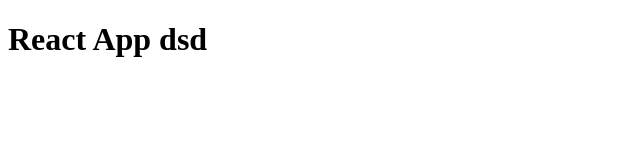
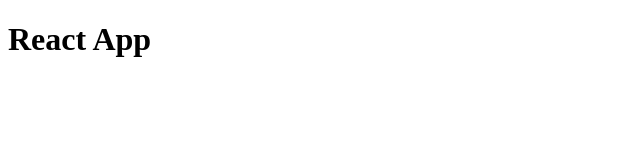
Before and after one commit to hseCommand/skills-analysis-and-recommendations-service-client, a React app: page / in a window 1280 px wide. Shown: the top 160 px of the page, without its empty margins (0-640 px from the left). Built offline with nearby package versions, Linux system fonts and the light colour scheme.

Commit message:
chore (project): updated configs

```diff
--- a/src/App.tsx
+++ b/src/App.tsx
@@ -1,10 +1,9 @@
 import React from 'react'
 
 export default function App() {
-  const Re: String = "dsd"
   return (
     <div>
-      <h1>React App {Re}</h1>
+      <h1>React App</h1>
     </div>
   );
 }
--- a/src/index.js
+++ b/src/index.js
@@ -1,10 +1,12 @@
 import React from "react";
-import ReactDOM from "react-dom";
+import ReactDOM from "react-dom/client";
+import { Provider } from "react-redux";
+
 import App from "./App";
-import { Provider } from "react-redux";
 import { store } from "./store/store";
 
-ReactDOM.render(
-  <Provider store={store}>
+
+ReactDOM.createRoot(document.querySelector("#root"))
+  .render(<Provider store={store}>
     <App />
-  </Provider>, document.querySelector("#root"));
+  </Provider>);
--- a/src/store/store.ts
+++ b/src/store/store.ts
@@ -1,4 +1,4 @@
-import { configureStore } from '@reduxjs/toolkit'
+import { applyMiddleware, configureStore } from '@reduxjs/toolkit'
 
 export const store = configureStore({
   reducer: {},
--- a/tsconfig.json
+++ b/tsconfig.json
@@ -8,6 +8,7 @@
     "jsx": "react",
     "allowJs": true,
     "moduleResolution": "node",
+    "resolveJsonModule": true,
     "allowSyntheticDefaultImports": true
   }
 }
--- a/webpack.config.js
+++ b/webpack.config.js
@@ -14,15 +14,15 @@
   devtool: "source-map",
 
   resolve: {
-    extensions: ['.tsx', '.ts', '.js'],
+    extensions: ['.tsx', '.ts', '.js', '.jsx'],
   },
 
   // настройки локального сервера
   devServer: {
-      static: path.resolve(__dirname, 'build'),
-      compress: true,
-      port: 3000,
-      open: true
+    static: path.resolve(__dirname, 'build'),
+    compress: true,
+    port: 3000,
+    open: true
   },
   module: {
     rules: [
@@ -38,8 +38,8 @@
       },
       {
         test: /\.tsx?$/,
-        use: 'ts-loader',
         exclude: /node_modules/,
+        use: 'ts-loader'
       },
     ],
   },
```
